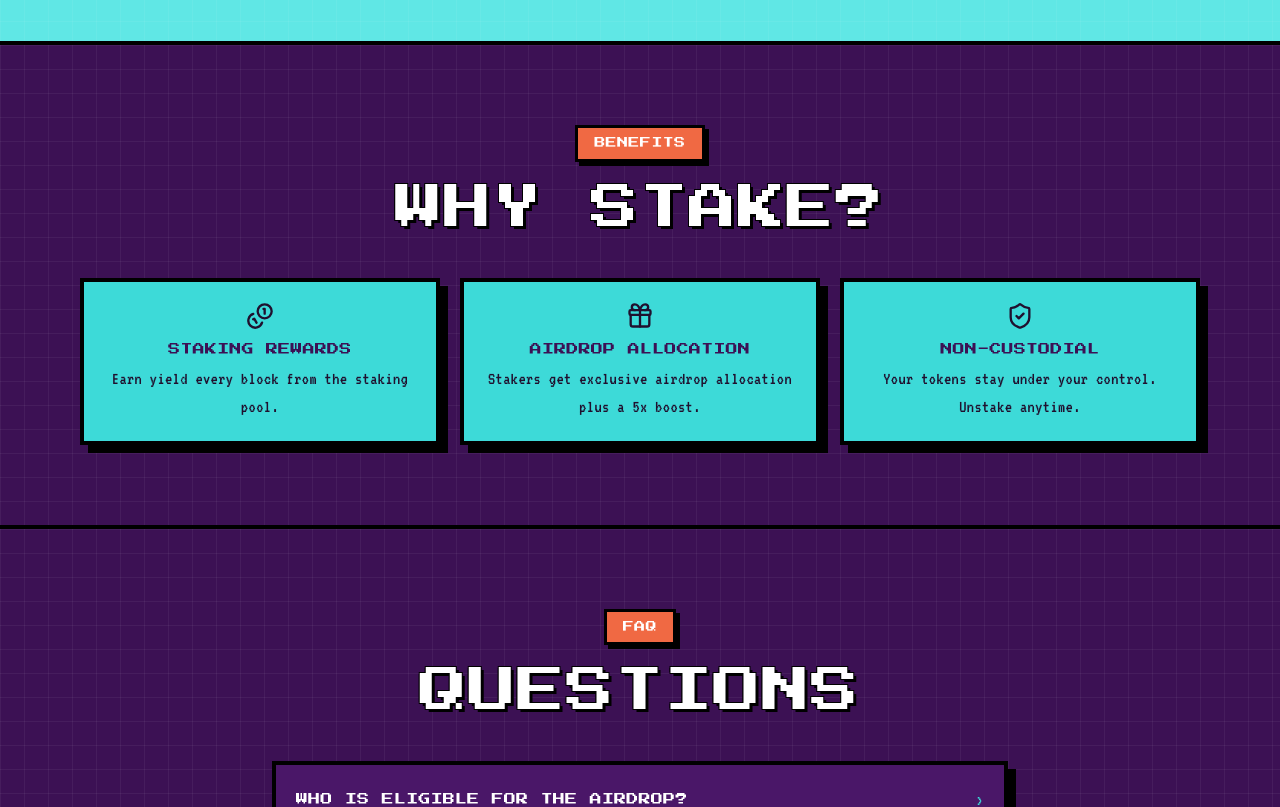
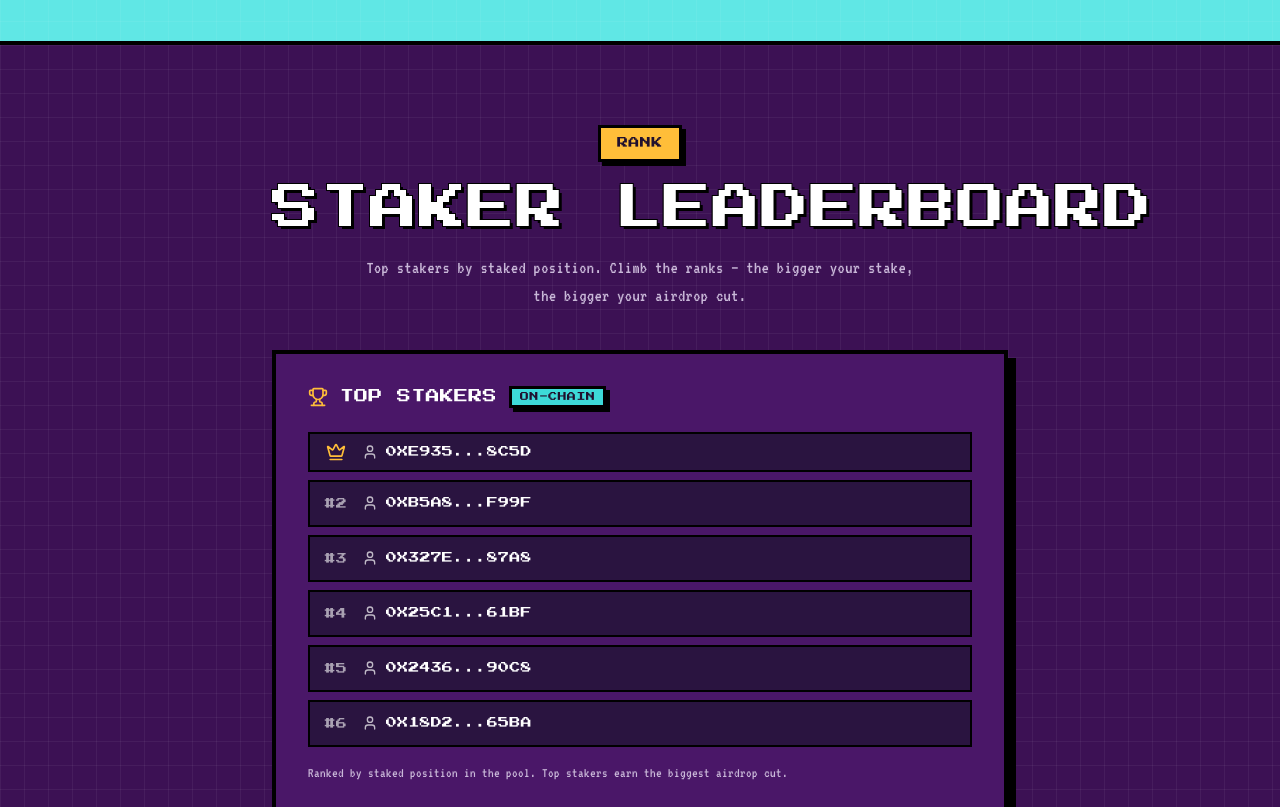
Before and after one commit to gumilang88/usdc-stonks-staking, a Next.js app: page /airdrop in a window 1280 px wide. Shown: the part 1920-2727 px from the top of the page. Built offline with nearby package versions, Linux system fonts and the light colour scheme.

Commit message:
Add on-chain staker leaderboard to airdrop page (ranked, no amounts/shares)

```diff
--- a/src/app/airdrop/page.tsx
+++ b/src/app/airdrop/page.tsx
@@ -11,6 +11,7 @@ import {
 } from "lucide-react";
 import Reveal from "@/components/Reveal";
 import ConnectWalletButton from "@/components/ConnectWalletButton";
+import Leaderboard from "@/components/Leaderboard";
 
 const TG = "https://t.me/usdcstonkss";
 const X = "https://x.com/usdc_stonks";
@@ -201,6 +202,25 @@ export default function AirdropPage() {
         </div>
       </section>
 
+      {/* ---- LEADERBOARD ---- */}
+      <section className="bg-[#3c1154] border-b-4 border-black px-grid-bg">
+        <div className="mx-auto max-w-3xl px-4 py-16 md:py-20">
+          <div className="text-center mb-10">
+            <span className="px-chip bg-[#ffbe39] text-[#20102e] px-4 py-2 text-[11px]">Rank</span>
+            <h2 className="px-heading text-white text-3xl md:text-5xl mt-4 text-outline">
+              STAKER&nbsp;LEADERBOARD
+            </h2>
+            <p className="text-[#c9b8d8] text-lg mt-4 mx-auto max-w-xl">
+              Top stakers by staked position. Climb the ranks — the bigger your stake, the bigger your airdrop cut.
+            </p>
+          </div>
+
+          <Reveal>
+            <Leaderboard />
+          </Reveal>
+        </div>
+      </section>
+
       {/* ---- WHY STAKE ---- */}
       <section className="bg-[#3c1154] border-b-4 border-black px-grid-bg">
         <div className="mx-auto max-w-6xl px-4 py-16 md:py-20">
--- /dev/null
+++ b/src/components/Leaderboard.tsx
@@ -0,0 +1,90 @@
+"use client";
+
+import { useEffect, useState } from "react";
+import { Trophy, Crown, User } from "lucide-react";
+
+// Ranked staker list (order as specified). Addresses with stakes under 10k
+// are excluded from the leaderboard.
+const STAKERS = [
+  "0xE935c6E46706361410Ae246902811fEc48238C5d",
+  "0xb5a84bfd780645d7341b77302f608ecb7b49f99f",
+  "0x327e2a0d83dcd4cbad89b35cf9f768eec81687a8",
+  "0x25c118e4818bed82d24601e34c71d8675c5061bf",
+  "0x2436B8A21c109D584c7d49690b92AdbAc44490c8",
+  "0x18d20f1FEd31A1EA3A40437141DdB919f23665BA",
+];
+
+const SHORT = (a: string) => (a.length > 10 ? a.slice(0, 6) + "..." + a.slice(-4) : a);
+
+export default function Leaderboard() {
+  const [account, setAccount] = useState<string | null>(null);
+
+  useEffect(() => {
+    if (typeof window === "undefined") return;
+    const w = window as unknown as {
+      ethereum?: {
+        request: (a: { method: string }) => Promise<string[]>;
+        on?: (e: string, cb: () => void) => void;
+        removeListener?: (e: string, cb: () => void) => void;
+      };
+    };
+    const load = async () => {
+      try {
+        const accounts = (await w.ethereum?.request({ method: "eth_accounts" })) ?? [];
+        if (accounts.length) setAccount(accounts[0]);
+      } catch {
+        /* ignore */
+      }
+    };
+    load();
+    w.ethereum?.on?.("accountsChanged", load);
+    return () => w.ethereum?.removeListener?.("accountsChanged", load);
+  }, []);
+
+  const accLow = account?.toLowerCase();
+  const rows = STAKERS;
+
+  return (
+    <div className="px-card bg-[#4a1768] p-6 md:p-8">
+      <div className="flex items-center gap-3 mb-6">
+        <Trophy className="h-5 w-5 text-[#ffbe39]" />
+        <h3 className="px-heading text-white text-[14px]">TOP STAKERS</h3>
+        <span className="px-chip bg-[#3ddad8] text-[#20102e] px-2 py-0.5 text-[9px]">ON-CHAIN</span>
+      </div>
+
+      <div className="flex flex-col gap-2">
+        {rows.map((a, i) => {
+          const isConnected = accLow && a.toLowerCase() === accLow;
+          return (
+            <div
+              key={a + i}
+              className={`flex items-center gap-3 px-3 py-2 border-2 border-black ${
+                isConnected ? "bg-[#3ddad8] text-[#20102e]" : "bg-[#2a1440]"
+              }`}
+            >
+              <div className="w-7 shrink-0 text-center">
+                {!isConnected && i === 0 ? (
+                  <Crown className="h-5 w-5 mx-auto text-[#ffbe39]" strokeWidth={2} />
+                ) : !isConnected && (
+                  <span className={`px-heading text-[11px] ${isConnected ? "text-[#20102e]" : "text-white/60"}`}>
+                    #{i + 1}
+                  </span>
+                )}
+              </div>
+              <div className="flex items-center gap-2 min-w-0 flex-1">
+                <User className="h-4 w-4 shrink-0 opacity-70" strokeWidth={2} />
+                <span className={`px-heading text-[11px] truncate ${isConnected ? "text-[#20102e]" : "text-white"}`}>
+                  {SHORT(a)}
+                </span>
+              </div>
+            </div>
+          );
+        })}
+      </div>
+
+      <p className="text-[#c9b8d8] text-sm mt-4">
+        Ranked by staked position in the pool. Top stakers earn the biggest airdrop cut.
+      </p>
+    </div>
+  );
+}
```
